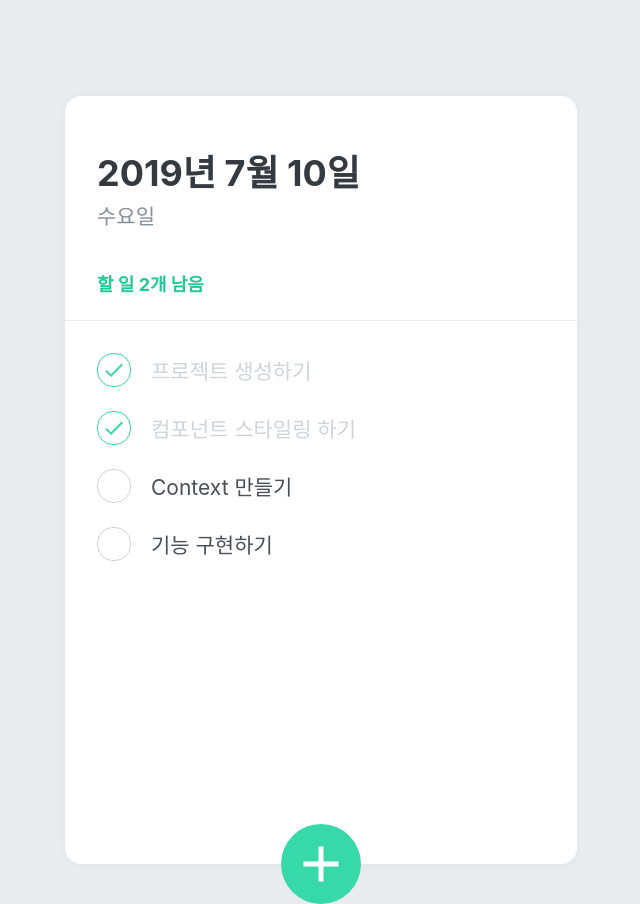
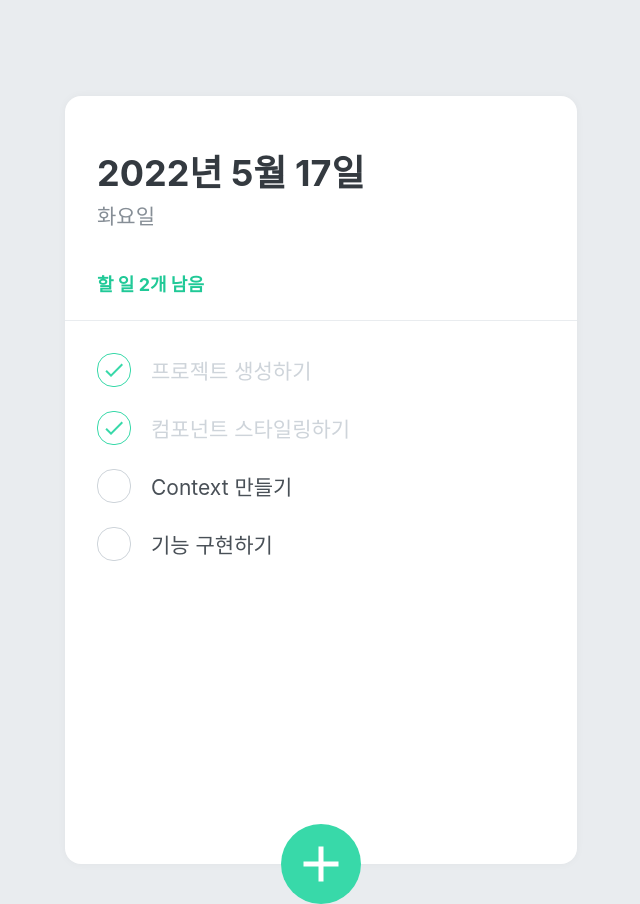
Before and after one commit to ijw9209/mashup-todolist, a React (Create React App) app: page / in a window 1280 px wide. Shown: the whole page, without its empty margins (319-959 px from the left). Built offline with nearby package versions, Linux system fonts and the light colour scheme.

Commit message:
context todo complete

```diff
--- a/src/components/TodoCreate.js
+++ b/src/components/TodoCreate.js
@@ -1,6 +1,7 @@
 import React, { useState } from 'react';
 import styled, { css } from 'styled-components';
 import { MdAdd } from 'react-icons/md';
+import { useTodoDispatch, useTodoNextId } from '../TodoContext';
 
 const CircleButton = styled.button`
   background: #38d9a9;
@@ -77,15 +78,38 @@
 
 function TodoCreate() {
   const [open, setOpen] = useState(false);
+  const [value, setValue] = useState('');
+
+  const dispatch = useTodoDispatch();
+  const nextId = useTodoNextId();
 
   const onToggle = () => setOpen(!open);
+  const onChange = e => setValue(e.target.value);
+  const onSubmit = e => {
+    e.preventDefault();
+    dispatch({
+      type: 'CREATE',
+      todo: {
+        id: nextId.current,
+        text: value,
+        done: false
+      }
+    })
+    setValue('');
+    setOpen(false);
+    nextId.current += 1;
+  }
 
   return (
     <>
       {open && (
         <InsertFormPositioner>
-                    <InsertForm>
-                        <Input autoFocus placeholder="할 일을 입력 후, Enter 를 누르세요" />
+          <InsertForm onSubmit={onSubmit}>
+            <Input
+              autoFocus
+              placeholder="할 일을 입력 후, Enter 를 누르세요"
+              onChange={onChange}
+              value={value} />
           </InsertForm>
         </InsertFormPositioner>
       )}
@@ -96,4 +120,4 @@
   );
 }
 
-export default TodoCreate;
+export default React.memo(TodoCreate);
--- a/src/components/TodoHead.js
+++ b/src/components/TodoHead.js
@@ -1,5 +1,6 @@
 import React from 'react';
 import styled from 'styled-components';
+import { useTodoState } from '../TodoContext';
 
 const TodoHeadBlock = styled.div`
     padding-top : 48px;
@@ -26,13 +27,24 @@
 `;
 
 const TodoHead = () => {
-    return (
-        <TodoHeadBlock>
-            <h1>2019년 7월 10일</h1>
-            <div className="day">수요일</div>
-            <div className="tasks-left">할 일 2개 남음</div>
-        </TodoHeadBlock>
-    );
+  const todos = useTodoState();
+  const undoneTasks = todos.filter(todo => !todo.done);
+
+  const today = new Date();
+  const dateString = today.toLocaleDateString('ko-KR', {
+    year: 'numeric',
+    month: 'long',
+    day: 'numeric'
+  })
+  const dayName = today.toLocaleDateString('ko-KR', { weekday: 'long' })
+
+  return (
+    <TodoHeadBlock>
+      <h1>{dateString}</h1>
+      <div className="day">{dayName}</div>
+      <div className="tasks-left">할 일 {undoneTasks.length}개 남음</div>
+    </TodoHeadBlock>
+  );
 };
 
 export default TodoHead;
--- a/src/components/TodoItem.js
+++ b/src/components/TodoItem.js
@@ -1,6 +1,7 @@
 import React from 'react';
 import styled, { css } from 'styled-components';
 import { MdDone, MdDelete } from 'react-icons/md';
+import { useTodoDispatch } from '../TodoContext';
 
 const Remove = styled.div`
     display : flex;
@@ -58,15 +59,20 @@
 `;
 
 const TodoItem = ({ id, done, text }) => {
+  const dispatch = useTodoDispatch();
+  const onToggle = () => dispatch({ type: 'TOGGLE', id });
+  const onRemove = () => dispatch({ type: 'REMOVE', id });
   return (
     <TodoItemBlock>
-            <CheckCircle done={done}>{done && <MdDone />}</CheckCircle>
+      <CheckCircle done={done} onClick={onToggle}>
+        {done && <MdDone />}
+      </CheckCircle>
       <Text done={done}>{text}</Text>
-            <Remove>
+      <Remove onClick={onRemove}>
         <MdDelete />
       </Remove>
     </TodoItemBlock>
   );
 };
 
-export default TodoItem;
+export default React.memo(TodoItem);
--- a/src/components/TodoList.js
+++ b/src/components/TodoList.js
@@ -1,6 +1,7 @@
 import React from 'react';
 import styled from 'styled-components';
 import TodoItem from './TodoItem';
+import { useTodoState } from '../TodoContext';
 
 const TodoListBlock = styled.div`
     flex : 1;
@@ -12,12 +13,17 @@
 `;
 
 const TodoList = () => {
+    const todos = useTodoState();
     return (
         <TodoListBlock>
-            <TodoItem text="프로젝트 생성하기" done={true} />
-            <TodoItem text="컴포넌트 스타일링 하기" done={true} />
-            <TodoItem text="Context 만들기" done={false} />
-            <TodoItem text="기능 구현하기" done={false} />
+            {todos.map(todo => (
+                <TodoItem
+                    key={todo.id}
+                    id={todo.id}
+                    text={todo.text}
+                    done={todo.done}
+                />
+            ))}
         </TodoListBlock>
     )
 };
```
Lines whose indentation alone changed are shown as unchanged.
